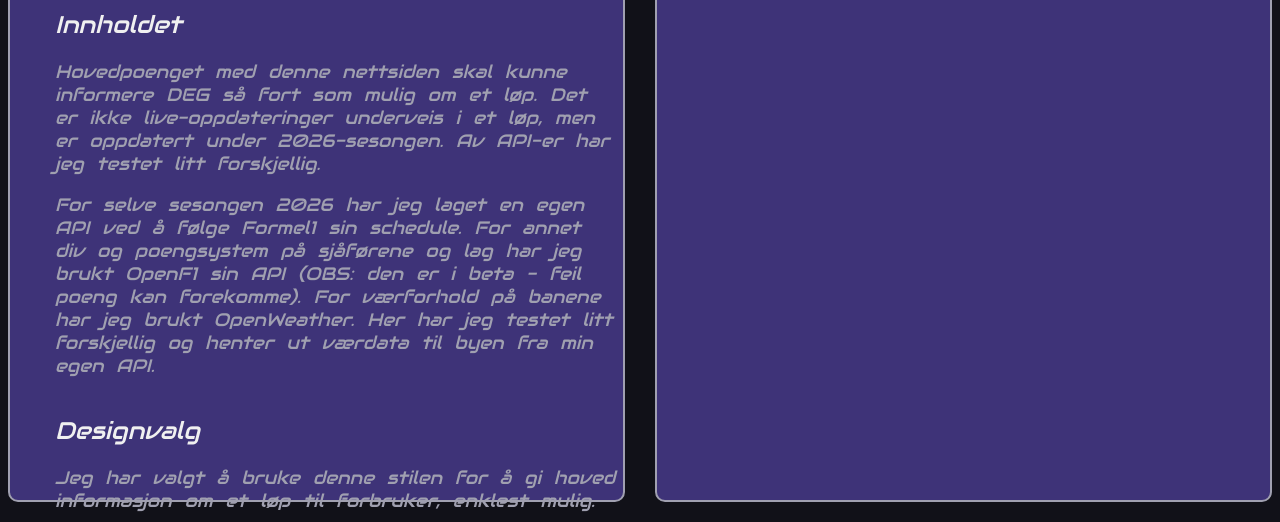
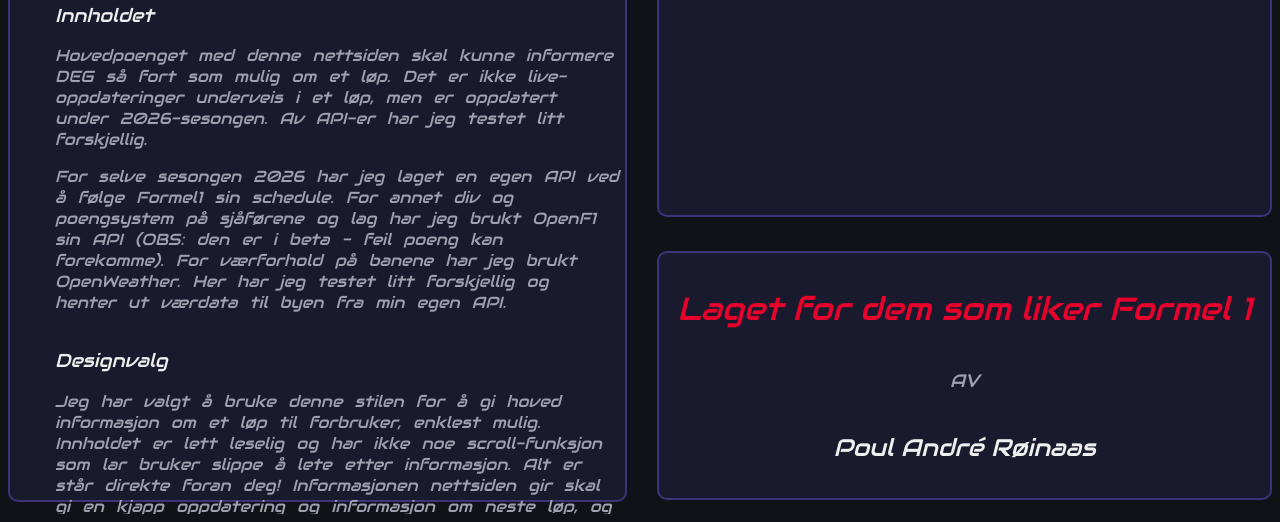
Before and after one commit to PoulAndre/F1-Insight, a website: page about.html in a window 1280 px wide. Shown: the part 295-817 px from the top of the page. Drawn offline with Linux system fonts and the light colour scheme; no server answers.

Commit message:
Oppdatert About-siden

```diff
--- a/about.html
+++ b/about.html
@@ -35,18 +35,18 @@
 
         <div class="aboutCenter">
             <div class="venstreOmSiden">
-                <h1 class="Overskrift">About this page</h1>
+                <h2 class="Overskrift">About this page</h2>
 
                     <ul>
                         <li>
-                            <h2>Innholdet</h2>
+                            <h3>Innholdet</h3>
                             <p>Hovedpoenget med denne nettsiden skal kunne informere DEG så fort som mulig om et løp. Det er ikke live-oppdateringer underveis i et løp, men er oppdatert under 2026-sesongen. Av API-er har jeg testet litt forskjellig.
                             </p>
                             <p>For selve sesongen 2026 har jeg laget en egen API ved å følge Formel1 sin schedule. For annet div og poengsystem på sjåførene og lag har jeg brukt OpenF1 sin API (OBS: den er i beta - feil poeng kan forekomme).
                             For værforhold på banene har jeg brukt OpenWeather. Her har jeg testet litt forskjellig og henter ut værdata til byen fra min egen API.</p>
                         </li>
                         <li>
-                            <h2>Designvalg</h2>
+                            <h3>Designvalg</h3>
                                 <p>Jeg har valgt å bruke denne stilen for å gi hoved informasjon om et løp til forbruker, enklest mulig.
                                     Innholdet er lett leselig og har ikke noe scroll-funksjon som lar bruker slippe å lete etter informasjon.
                                     Alt er står direkte foran deg! Informasjonen nettsiden gir skal gi en kjapp oppdatering og informasjon om neste løp, og score blant sjåfører/lag, værforhold på banen o.l.</p>
@@ -58,8 +58,14 @@
 
             <div class="høyreOmSiden">
                 <ul class="boksene">
-                    <li class="VerktøyBox"><h2></h2></li>
-                    <li class="Skrift"></li>
+                    <li class="VerktøyBox">
+                        <h2 class="Overskrift">Verktøy</h2>
+                    </li>
+                    <li class="Skrift">
+                        <p1>Laget for dem som liker Formel 1</p1>
+                        <p2>AV</p2>
+                        <p3>Poul André Røinaas</p3>
+                    </li>
                 </ul>
             </div>
 
--- a/style.css
+++ b/style.css
@@ -449,7 +449,7 @@ p {
     display: flex;
     flex-direction: column;
     justify-content: center;
-    border: 2px solid #3e3378;
+    border: 2px solid #a0a0b0;
     border-radius: 10px;
     background-color: #111118;
     transform: scale(1);
@@ -509,8 +509,8 @@ p {
     display: flex;
     flex-direction: column;
     justify-content: center;
-    background-color: #3E3378;
-    border: 2px solid #a0a0b0;
+    background-color: #1a1a2e;
+    border: 2px solid #3e3378;
     border-radius: 10px;
     height: 95%;
     width: 50%;
@@ -522,7 +522,7 @@ p {
     height: 100%;
     margin: 5px;
 }
-.venstreOmSiden ul h2{
+.venstreOmSiden ul h3{
     font-family: "Audiowide", sans-serif;
     font-weight: 400;
     font-style:italic;
@@ -532,7 +532,7 @@ p {
     font-family: "Audiowide", sans-serif;
     font-weight: 400;
     font-style:italic;
-    font-size: large;
+    font-size: medium;
     color: #a0a0b0;
     text-align: left;
     word-spacing: 7px;
@@ -542,33 +542,55 @@ p {
     display: flex;
     flex-direction: column;
     justify-content: center;
-    background-color: #3E3378;
-    border: 2px solid #a0a0b0;
-    border-radius: 10px;
     height: 95%;
     width: 50%;
 }
-.høyreOmSiden h2 {
+.boksene {
+    display: grid;
+    grid-template-rows: repeat(2, 1fr);
+    list-style-type: none;
+    margin: 0;
+    padding: 0;
+    height: 100%;
+    gap: 34px;
+
+}
+.boksene li{
+    border: 2px solid #3e3378;
+    border-radius: 10px;
+    margin:0;
+    padding: 0;
+    background-color: #1a1a2e;
+
+}
+
+
+.Skrift{
+    display: flex;
+    flex-direction: column;
+    justify-content: center;
+    align-items: center;
+    gap: 40px;
+}
+.Skrift p1{
+    font-family: "Audiowide", sans-serif;
+    font-weight: 400;
+    font-style:italic;
+    font-size: xx-large;
+    color: #e8002d;
+}
+
+.Skrift p2{
+    font-family: "Audiowide", sans-serif;
+    font-weight: 400;
+    font-style:italic;
+    font-size: large;
+    color: #a0a0b0;
+}
+.Skrift p3{
     font-family: "Audiowide", sans-serif;
     font-weight: 400;
     font-style:italic;
     font-size: x-large;
     color: #f0f0f0;
 }
-.boksene {
-    display: grid;
-    grid-template-rows: repeat(2, 1fr);
-
-    list-style-type: none;
-    justify-content: center;
-}
-
-
-.Skrift{
-    font-family: "Audiowide", sans-serif;
-    font-weight: 400;
-    font-style:italic;
-    font-size: xx-large;
-    color: #e8002d;
-    text-align: center;
-}
```
Also changed, not shown: results.js (line endings or trailing spaces).
